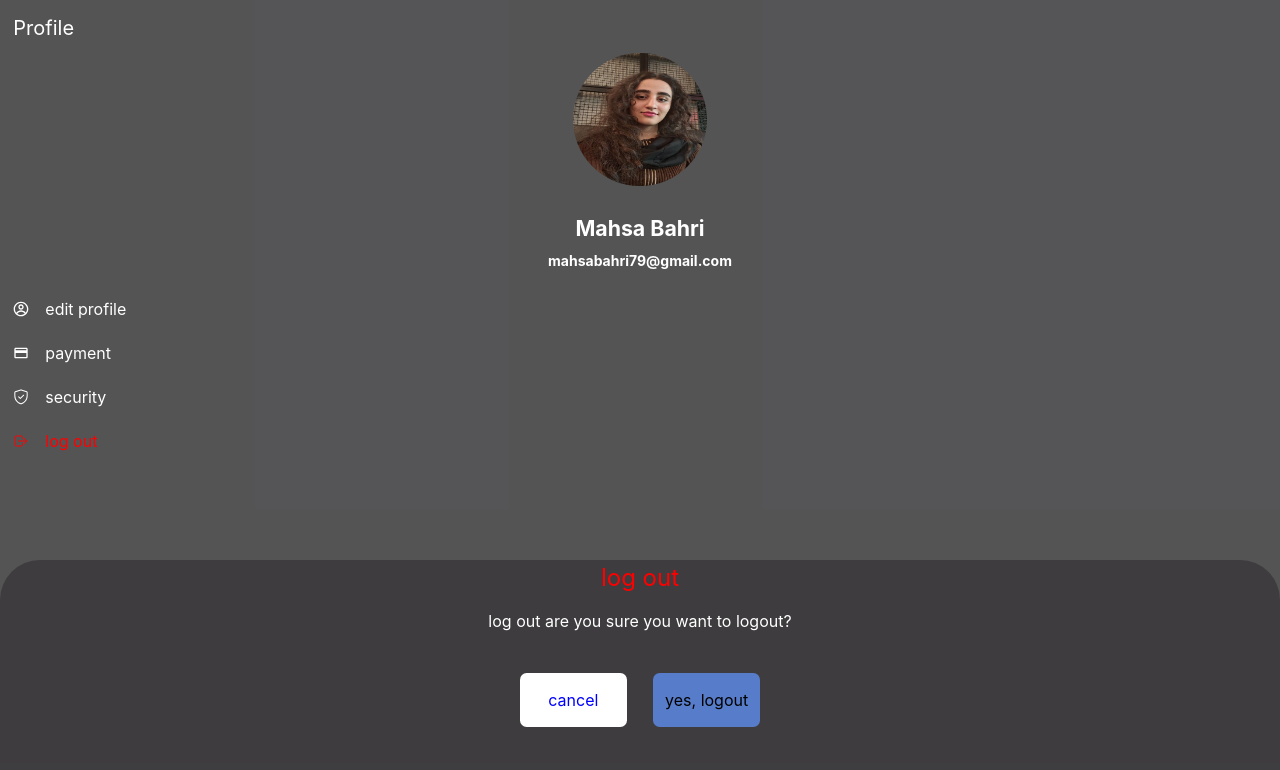
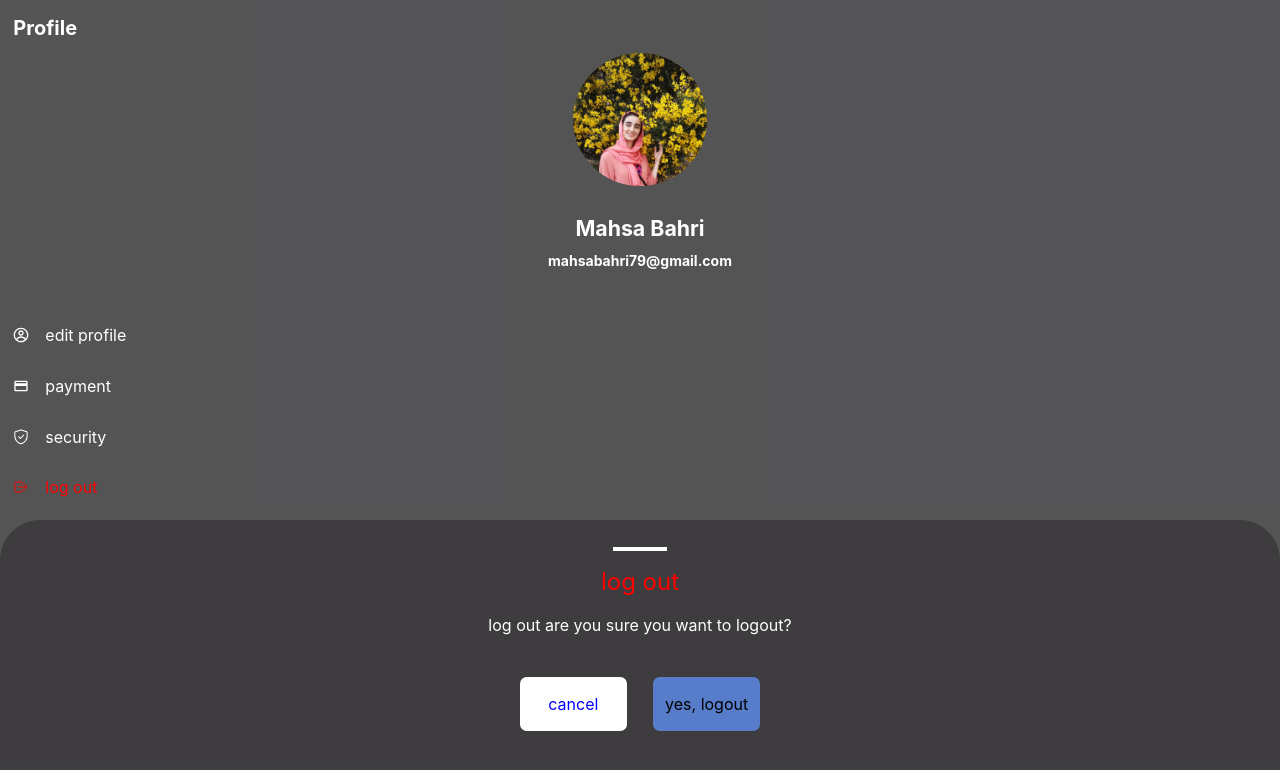
Before and after one commit to mahsa-bahri/profile_edition, a React (Create React App) app: page / in a window 1280 px wide. Both pictures are taken after a click on the element "log out". Shown: the top 770 px of the page. Built offline with nearby package versions, Linux system fonts and the light colour scheme.

Commit message:
some details edited

```diff
--- a/src/components/Logout.jsx
+++ b/src/components/Logout.jsx
@@ -14,6 +14,7 @@ export default function Logout(props) {
     <div className="dropdown">
       <div>
         <div className="dropdown-content">
+          <div className="small-line"></div>
           <p className="logut-title">log out </p>
           log out are you sure you want to logout?
           <div className="logout-btns">
--- a/src/components/ProfilePage.css
+++ b/src/components/ProfilePage.css
@@ -21,6 +21,7 @@
   justify-self: flex-start;
   padding-top: 10pt;
   padding-left: 10pt;
+font-weight: bolder;
 }
 
 .personal-data {
@@ -31,7 +32,7 @@
   justify-content: center;
   align-items: center;
   color: white;
-  margin: 20pt 0pt;
+  margin: 20pt 0pt 40pt 0;
 }
 
 .profile-pic {
@@ -62,7 +63,7 @@
   flex-direction: column;
   justify-self: flex-start;
   align-items: flex-start;
-  row-gap: 15pt;
+  row-gap: 20pt;
   margin-left: 10pt;
 }
 
--- a/src/components/logout.css
+++ b/src/components/logout.css
@@ -5,7 +5,7 @@
   flex-direction: column;
   justify-content: flex-start;
   align-items: center;
-  height: 30vh;
+  height: 35vh;
   width: 100vw;
   margin-bottom: 0;
   border-radius: 30pt 30pt 0 0;
@@ -20,6 +20,12 @@
   align-items: center;
   row-gap: 10pt;
 }
+ .small-line{
+  width: 40pt;
+  height: 3pt;
+  background-color: white;
+  margin-top: 20pt;
+ }
 
 .logut-title {
   color: red;
```
Also changed, not shown: src/assets/profile.jpg.
